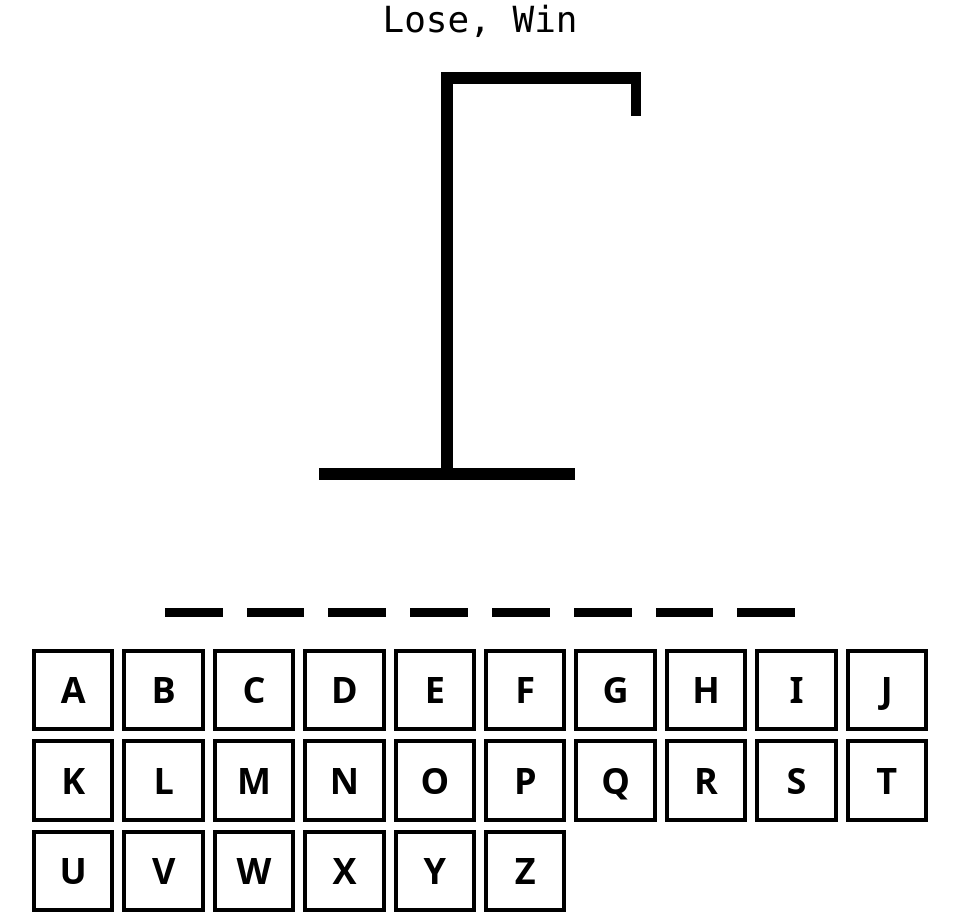
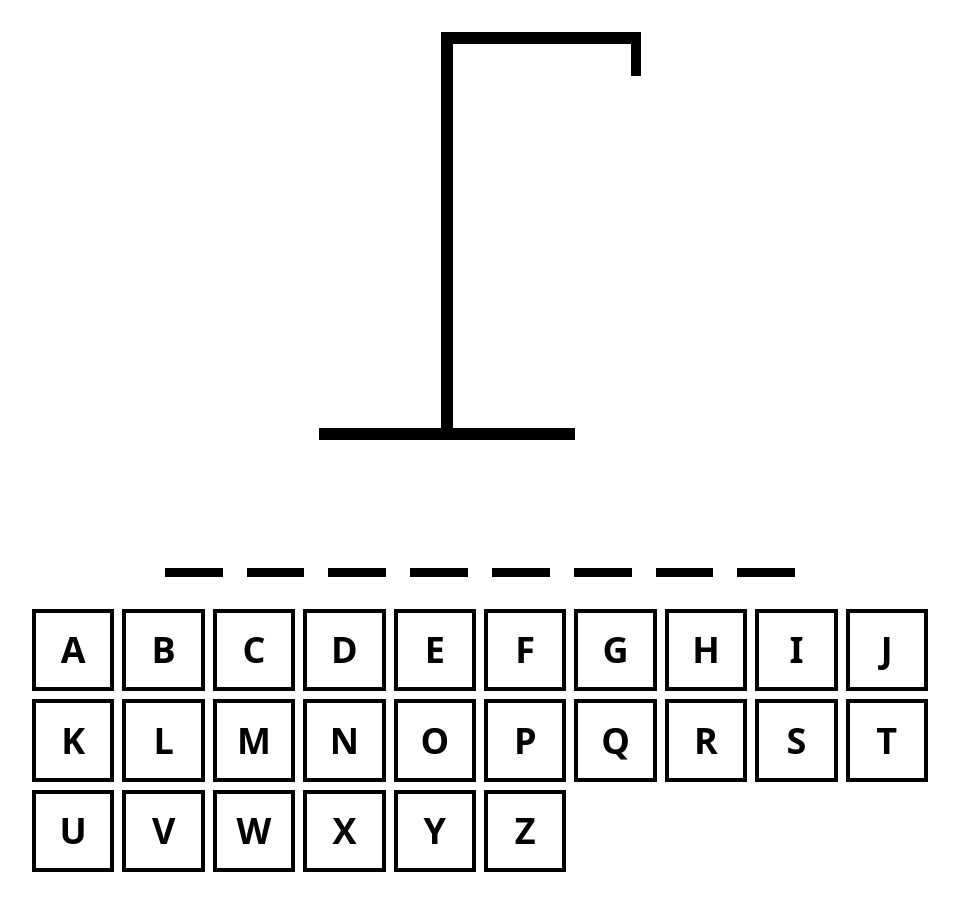
Before and after one commit to 0xprasanth/react-hangman, a React (Vite) app: page / in a window 1280 px wide. Shown: the whole page, without its empty margins (160-1119 px from the left). After the commit the page ends 872 px from the top, so only its background shows below. Built offline with nearby package versions, Linux system fonts and the light colour scheme; the HTML template or start-up script is replaced by a standard one.

Commit message:
debug virtual keyboard work after LOSING

```diff
--- a/src/App.tsx
+++ b/src/App.tsx
@@ -26,6 +26,12 @@ const App = () => {
     },
     [guessedLetters]
   );
+  // LOSER, if your have wrong guesses 6 times,
+  // essentially 6 body parts to show
+  const isLoser = incorrectLetters.length >= 6;
+  const isWinner = wordToGuess
+    .split("")
+    .every((letter) => guessedLetters.includes(letter));
 
   useEffect(() => {
     // EVENT LISTENER
@@ -51,12 +57,25 @@ const App = () => {
 
   return (
     <div className=" max-w-4xl flex flex-col gap-8 my-0 mx-auto items-center">
-      <div className=" text-4xl text-center font-mono ">Lose, Win</div>
+      <div className=" text-4xl text-center font-mono ">
+        {
+          isWinner && "Winner!, Refresh to try again"
+        }
+        {
+          isLoser && "Nice try!, Refresh to try again"
+        }
+      </div>
       <HangmanDrawing numberOfGuess={incorrectLetters.length} />
       <HangmanWord guessedLetters={guessedLetters} wordToGuess={wordToGuess} />
       <div className=" self-stretch">
-        <Keyboard activeLetters={guessedLetters.filter(letter => wordToGuess.includes(letter))} inactiveLetters={incorrectLetters}
-        addGuessedLetter={addGuessedLetter} />
+        <Keyboard
+          disabled={isWinner || isLoser }
+          activeLetters={guessedLetters.filter((letter) =>
+            wordToGuess.includes(letter)
+          )}
+          inactiveLetters={incorrectLetters}
+          addGuessedLetter={addGuessedLetter}
+        />
       </div>
     </div>
   );
--- a/src/components/Keyboard.tsx
+++ b/src/components/Keyboard.tsx
@@ -30,12 +30,14 @@ const KEYS = [
   "Z",
 ];
 type KeyboardProps = {
+  disabled: boolean,
   activeLetters: string[],
   inactiveLetters: string[],
   addGuessedLetter: (letter: string) => void
 }
 
 const Keyboard = ({
+  disabled=false,
   activeLetters,
   inactiveLetters,
   addGuessedLetter
@@ -56,7 +58,7 @@ const Keyboard = ({
           <button
             onClick={() => addGuessedLetter(key)}
             key={key}
-            disabled={isInactive || isActive}
+            disabled={isInactive || isActive || disabled}
             className={`w-full border-black border-4 text-4xl p-2 font-bold cursor-pointer text-black aspect-square
             ${style.btn}
             ${isActive ? style.active : "" }
```
